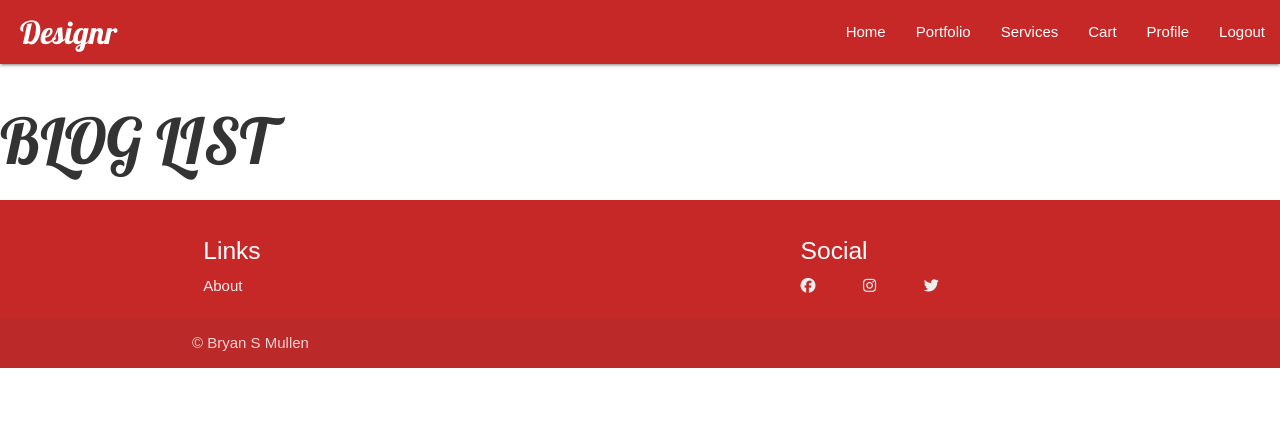
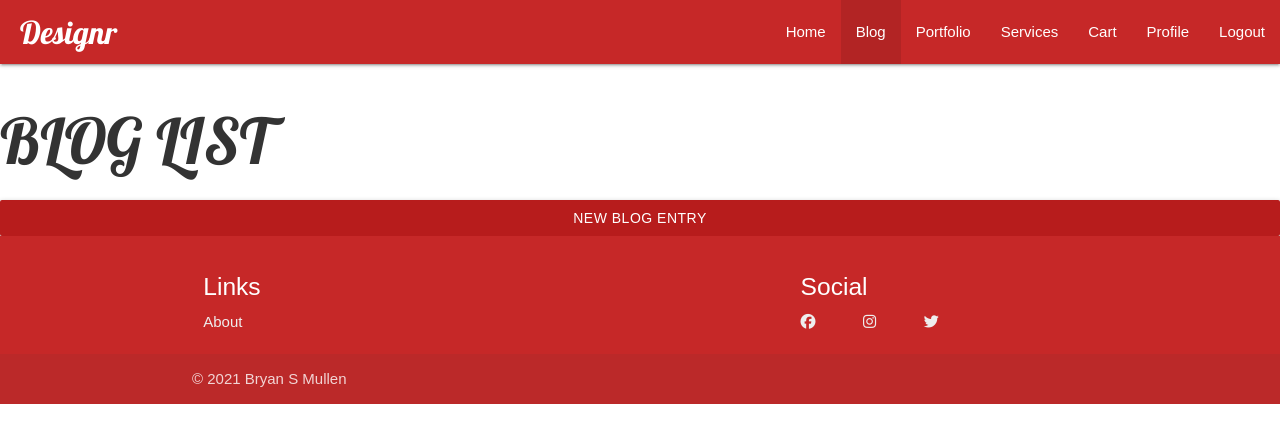
Before and after one commit to Code-Institute-Submissions/bryansmullen-designr_SeptResub, a Django app: page /blog/ in a window 1280 px wide. Shown: the top 443 px of the page. Run offline with Django 3.2, Linux system fonts and the light colour scheme; the visitor is signed in with stand-in values (Sample User, id 1); data that the repository does not hold is empty; parts of the project's set-up code (start-up, migrations or seed data) failed here and were passed over; some libraries are stand-ins or nearby versions.

Commit message:
Blog Entry CREATE Functionality Added
This commit adds CREATE functionality for blog posts, and satisfies the
first two CRUD functionalities (Create, Read)

```diff
--- a/blog/templates/blog/blog-list.html
+++ b/blog/templates/blog/blog-list.html
@@ -5,15 +5,20 @@
  <h1> BLOG LIST </h1>
 
  {% for blog in blog_entries %}
- <h2>
-     {{blog.title}}
- </h2>
+ <a href="{% url 'blog_detail' blog_id=blog.id %}" >
+     <h2>
+         {{blog.title}}
+    </h2>
+</a>
+
  <p>
      {{blog.content}}
 </p>
 <p><small>{{blog.author}}</small></p>
 <p><small>{{blog.date_entered}}</small></p>
 
+
 {% endfor %}
+<a href="{% url 'blog_new' %}" class='btn red darken-4'>New Blog Entry</a>
 
 {% endblock content %}
--- a/blog/urls.py
+++ b/blog/urls.py
@@ -4,5 +4,6 @@ from . import views
 
 urlpatterns = [
     path('', views.blog_entry_list, name='blog_entry_list'),
+    path('new', views.blog_new, name='blog_new'),
     path('<blog_id>', views.blog_detail, name='blog_detail')
 ]
--- a/blog/views.py
+++ b/blog/views.py
@@ -1,12 +1,16 @@
-from django.shortcuts import render
+from django.shortcuts import render, redirect,reverse
 from django.contrib.auth.decorators import login_required
 
 from .models import BlogEntry
-
+from .forms import BlogEntryForm
+from datetime import datetime
 
 @login_required(login_url='/users/login')
 def blog_entry_list(request):
     blog_entries = BlogEntry.objects.all()
+    for blog in blog_entries:
+        if len(blog.content) > 50:
+            blog.content = f'{blog.content[:50]}...'
     context = {
         'blog_entries': blog_entries
     }
@@ -19,6 +23,21 @@ def blog_detail(request,blog_id):
     context = {
         'blog_entry': blog_entry
     }
+    return render(request, 'blog/blog-detail.html', context)
 
-    print(blog_id)
-    return render(request, 'blog/blog-detail.html', context)
+
+@login_required(login_url='/users/login/<blog_id>')
+def blog_new(request):
+    if request.method == 'POST':
+        # Handle POST request
+        new_blog_entry = BlogEntry(title=request.POST['title'], content=request.POST['content'], author=request.user, date_entered=datetime.now())
+        new_blog_entry.save()
+        return redirect(reverse('blog_entry_list'))
+    else:
+        # Handle GET Requeste
+        blog_entry_form = BlogEntryForm()
+
+        context = {
+            'blog_entry_form': blog_entry_form
+        }
+        return render(request, 'blog/blog-new.html', context)
--- a/checkout/views.py
+++ b/checkout/views.py
@@ -28,9 +28,6 @@ def cache_checkout_data(request):
             'username': request.user,
         })
 
-        print(pid)
-        print(stripe.api_key)
-        print(request.user)
         return HttpResponse(status=200)
     except Exception as e:
         messages.error(request, 'Sorry, your payment cannot be \
--- a/templates/base.html
+++ b/templates/base.html
@@ -49,9 +49,11 @@
   src="https://code.jquery.com/jquery-3.6.0.min.js"
   integrity="sha256-/xUj+3OJU5yExlq6GSYGSHk7tPXikynS7ogEvDej/m4="
   crossorigin="anonymous"></script>
-    <script src="{% static 'js/yearInject.js' %}"></script>
+
     <script src="{% static 'js/initSidenav.js' %}" defer></script>
     <script src="https://js.stripe.com/v3/"></script>
+    <script src="{% static 'js/yearInject.js' %}" defer></script>
+
     {% endblock corejs %}
   </head>
 
@@ -71,6 +73,7 @@
 
 
     {% block extra_js %} {% endblock extra_js %}
-    {% block postloadjs %} {% endblock postloadjs %}
+    {% block postloadjs %}
+    {% endblock postloadjs %}
   </body>
 </html>
--- a/templates/partials/_authlinks.html
+++ b/templates/partials/_authlinks.html
@@ -7,6 +7,15 @@
     {% endif %}
 ><a href="{% url 'index' %}">Home</a>
 </li>
+
+<!-- Blog Link -->
+<li
+  {% if 'blog' in request.path %}
+    class="active"
+  {% else %}
+    class=""
+  {% endif %}
+><a href="{% url 'blog_entry_list' %}">Blog</a></li>
 
 <!-- Portfolio Link -->
 <li
```
Also changed, not shown: blog/forms.py (added, +27 -0 lines), blog/templates/blog/blog-new.html (added, +15 -0 lines), templates/partials/_guestlinks.html (+9 -0 lines), blog/templates/blog/blog-detail.html (line endings or trailing spaces), static/favicon.ico (renamed from static/img/favicon.ico).
